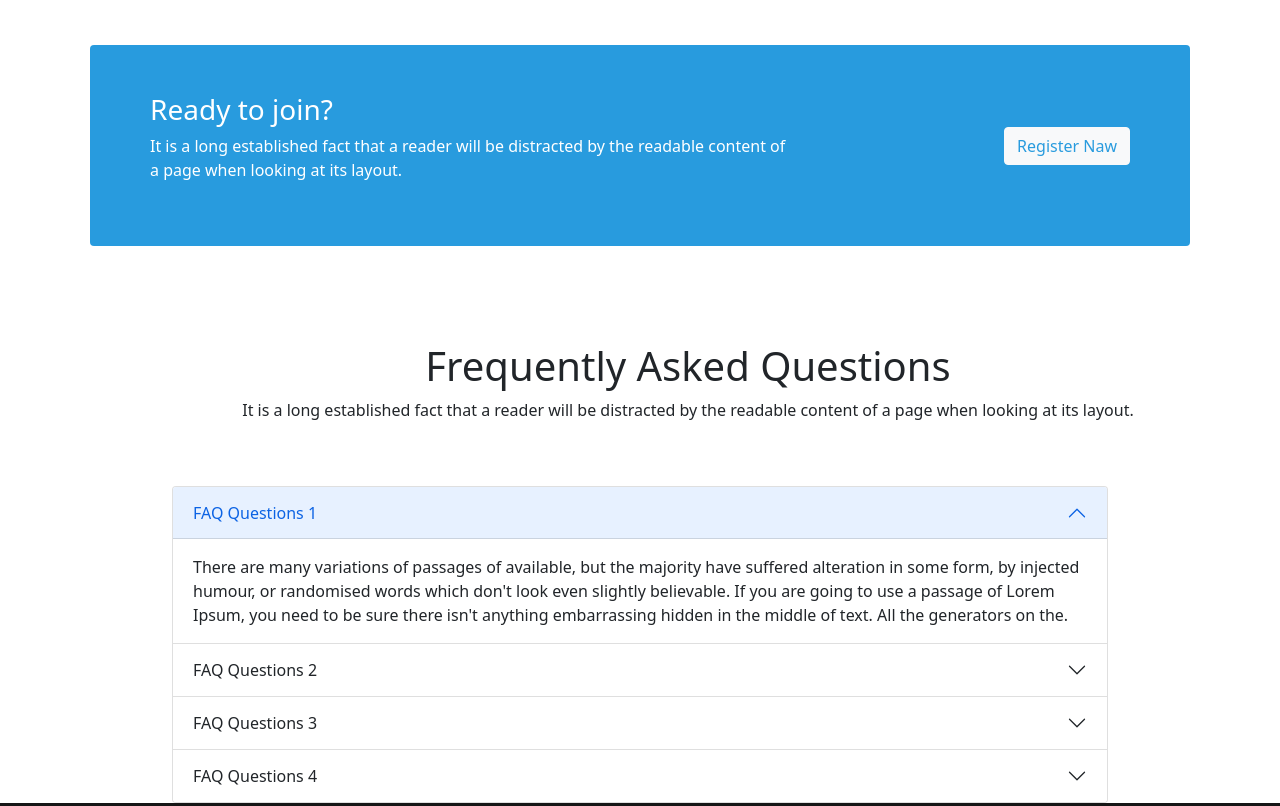
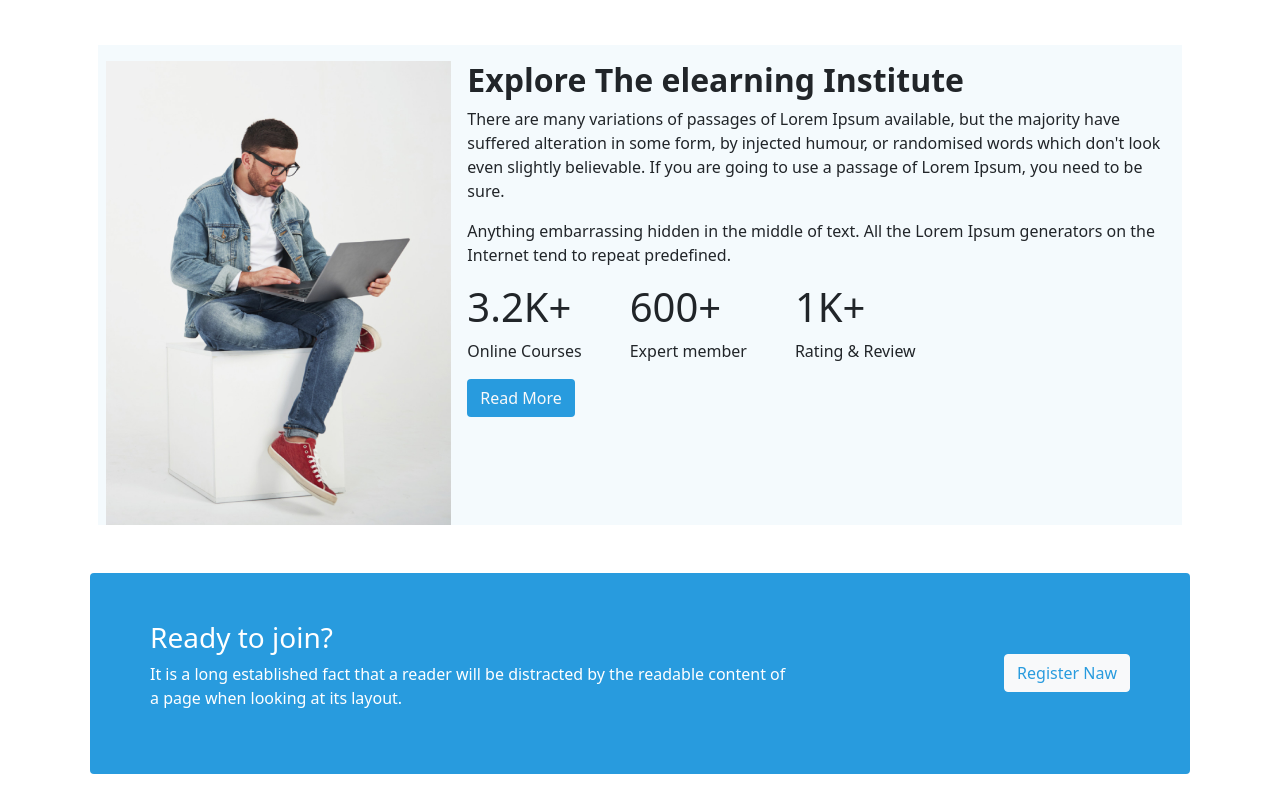
Before and after one commit to mdruhulamins786/Assignment-3, a plain HTML site: page index.html in a window 1280 px wide. Shown: the part 1417-2223 px from the top of the page. Drawn offline with nearby package versions, Linux system fonts and the light colour scheme.

Commit message:
The elearning

```diff
--- a/index.html
+++ b/index.html
@@ -118,7 +118,9 @@
                 <p>
                   Some representative placeholder content for the first slide.
                 </p>
-                <button class="btn btn-warning">Get started</button>
+                <button style="background: #289bde" class="btn text-white">
+                  Get started
+                </button>
               </div>
             </div>
 
@@ -135,7 +137,9 @@
                 <p>
                   Some representative placeholder content for the second slide.
                 </p>
-                <button class="btn btn-warning">Get started</button>
+                <button style="background: #289bde" class="btn text-white">
+                  Get started
+                </button>
               </div>
             </div>
 
@@ -152,7 +156,9 @@
                 <p>
                   Some representative placeholder content for the third slide.
                 </p>
-                <button class="btn btn-warning">Get started</button>
+                <button style="background: #289bde" class="btn text-white">
+                  Get started
+                </button>
               </div>
             </div>
           </div>
@@ -427,6 +433,65 @@
       <!-- ================== Courses end =================== -->
       <!-- ================== Courses end =================== -->
       <!-- ********************************************************************* -->
+
+      <!--=================== The elearning start =============================-->
+      <!--=================== The elearning start =============================-->
+
+      <section class="container">
+        <div style="background: #f4fafd" class="row my-5 mx-3 g-3">
+          <!-- main div -->
+          <div class="col-sm-12 col-md-4">
+            <img
+              class="img-fluid"
+              src="./edTech-website-main/images/working.png"
+              alt=""
+            />
+          </div>
+          <!-- main div -->
+          <div class="col-sm-12 col-md-8">
+            <div class="d-flex">
+              <div class=" ">
+                <h2 style="font-weight: bold">
+                  Explore The elearning Institute
+                </h2>
+                <p>
+                  There are many variations of passages of Lorem Ipsum
+                  available, but the majority have suffered alteration in some
+                  form, by injected humour, or randomised words which don't look
+                  even slightly believable. If you are going to use a passage of
+                  Lorem Ipsum, you need to be sure.
+                </p>
+                <p>
+                  Anything embarrassing hidden in the middle of text. All the
+                  Lorem Ipsum generators on the Internet tend to repeat
+                  predefined.
+                </p>
+                <div class="d-flex">
+                  <div>
+                    <h1>3.2K+</h1>
+                    <p>Online Courses</p>
+                  </div>
+                  <div class="mx-5">
+                    <h1>600+</h1>
+                    <p>Expert member</p>
+                  </div>
+                  <div>
+                    <h1>1K+</h1>
+                    <p>Rating & Review</p>
+                  </div>
+                </div>
+                <button style="background: #289bde" class="btn text-light mb-3">
+                  Read More
+                </button>
+              </div>
+            </div>
+          </div>
+        </div>
+      </section>
+
+      <!--=================== The elearning end =============================-->
+      <!--=================== The elearning end =============================-->
+
       <!-- ================== Ready to join start =================== -->
       <!-- ================== Ready to join start =================== -->
       <section class="container">
@@ -444,7 +509,11 @@
             style="justify-content: flex-end"
             class="col-12 col-lg-4 d-flex align-items-center"
           >
-            <a style="color: #289bde" class="btn btn-light" href="./Register.html" target="_blank"
+            <a
+              style="color: #289bde"
+              class="btn btn-light"
+              href="./Register.html"
+              target="_blank"
               >Register Naw</a
             >
           </div>
@@ -456,7 +525,7 @@
       <!-- ================== Frequently Asked Questions start =================== -->
       <!-- ================== Frequently Asked Questions start =================== -->
 
-      <section class="container w-75">
+      <section class="container w-75 mb-5">
         <div class="row">
           <div
             class="col-12 m-5 d-flex flex-column align-items-center text-center"
```
